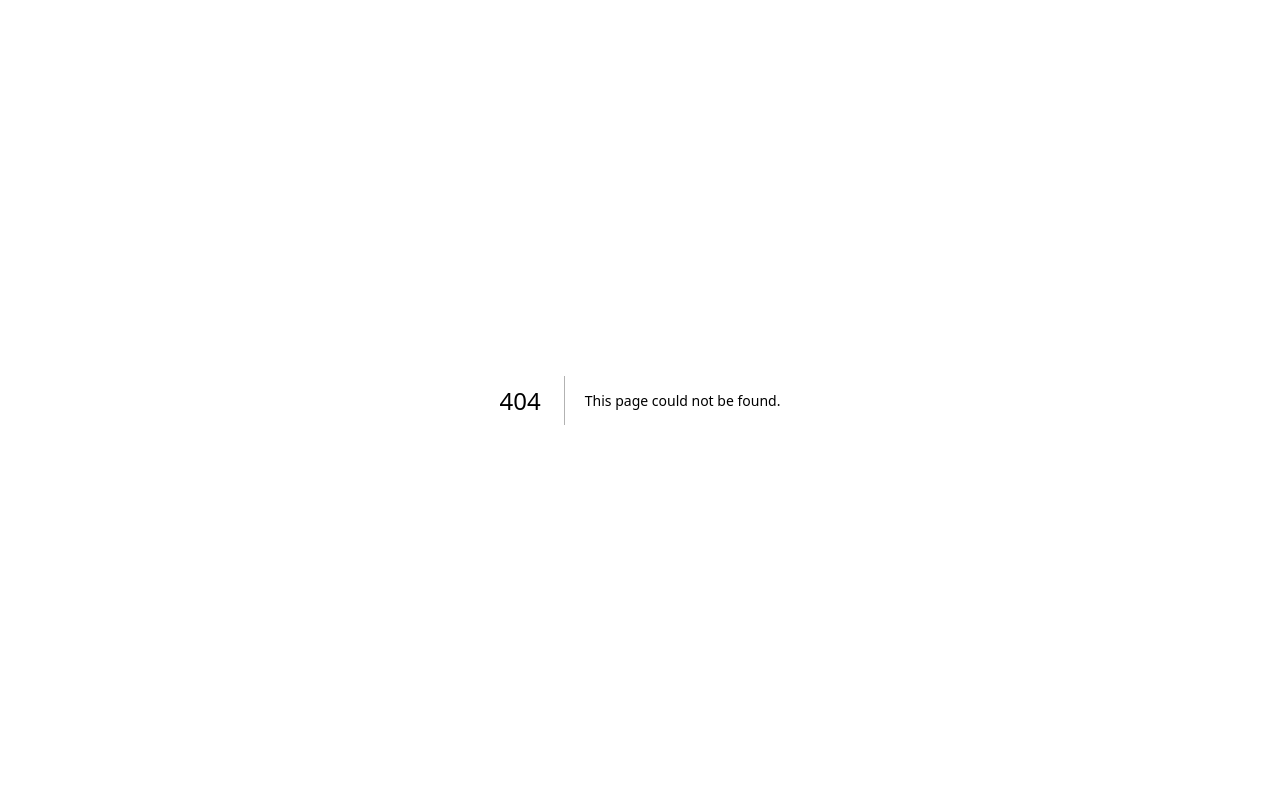
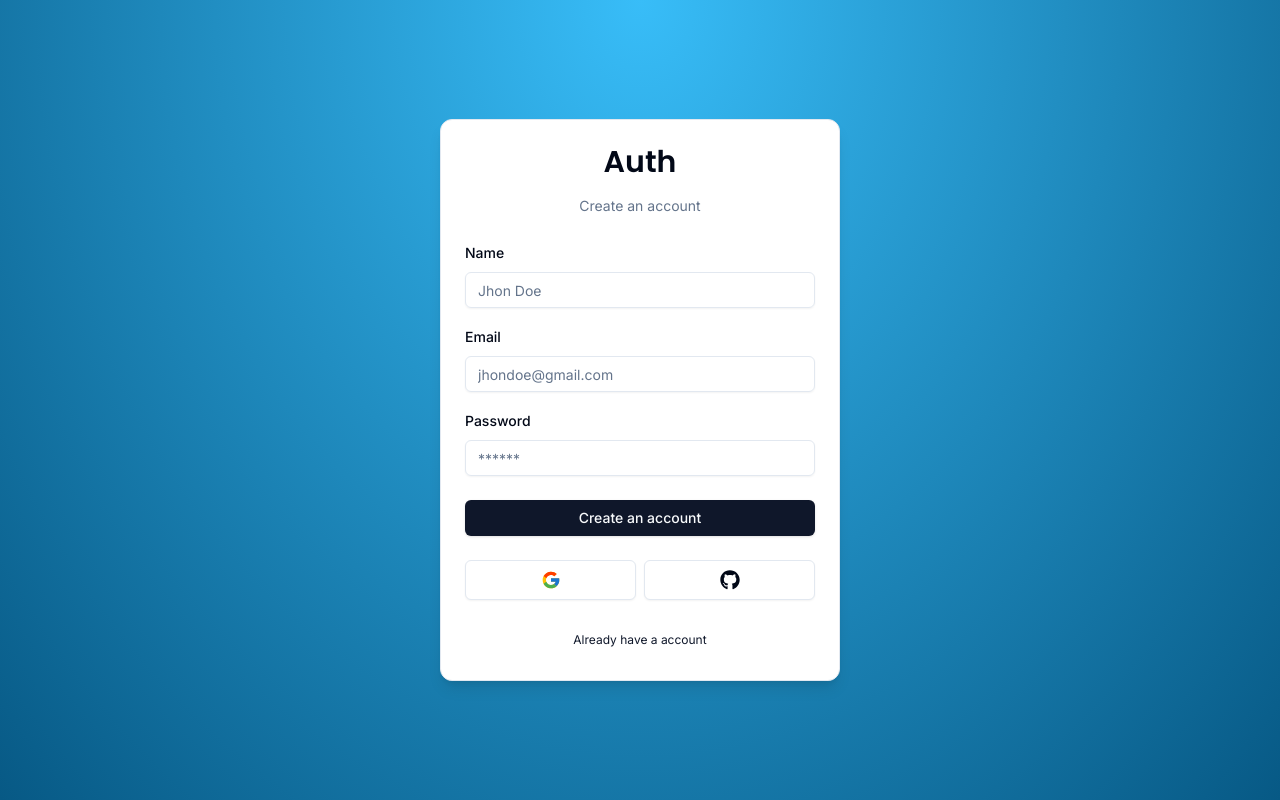
Before and after one commit to Omkar-Potphode/next-authentication, a Next.js app: page /auth/register in a window 1280 px wide. Before the commit this address had no page. Built offline with nearby package versions, Linux system fonts and the light colour scheme.

Commit message:
✨ Feat: Added Regiter page and implemented server action for register form

```diff
--- /dev/null
+++ b/actions/register.ts
@@ -0,0 +1,19 @@
+"use server";
+
+import * as z from "zod";
+import { RegisterSchema } from "@/schemas";
+
+export const register = ( values : z.infer<typeof RegisterSchema>) => {
+
+    const validatedFields = RegisterSchema.safeParse(values);
+
+    if (!validatedFields) {
+        return {
+            error : "Invalid credentials"
+        };
+    };
+
+    return {
+        success : "Registration complete. Let's get started!"
+    };
+};
--- /dev/null
+++ b/app/auth/register/page.tsx
@@ -0,0 +1,12 @@
+import { RegisterForm } from '@/components/auth/register-form';
+import React from 'react'
+
+const RegisterPage = () => {
+  return (
+    <div>
+        <RegisterForm/>
+    </div>
+  )
+}
+
+export default RegisterPage;
--- /dev/null
+++ b/components/auth/register-form.tsx
@@ -0,0 +1,132 @@
+"use client";
+
+import * as z from "zod";
+import { CardWrapper } from '@/components/auth/card-wrapper'
+import {
+    Form,
+    FormField,
+    FormControl,
+    FormItem,
+    FormMessage,
+    FormLabel,
+} from '@/components/ui/form'
+import { useForm } from 'react-hook-form'
+import { RegisterSchema } from "@/schemas";
+import { zodResolver } from "@hookform/resolvers/zod";
+import { Input } from "@/components/ui/input";
+import { Button } from "@/components/ui/button";
+import { FormError } from "@/components/form-error";
+import { FormSuccess } from "@/components/form-success";
+import { useState, useTransition } from "react";
+import { register } from "@/actions/register";
+
+export const RegisterForm = () => {
+
+    const [isPending, setTransition] = useTransition();
+    const [error, setError] = useState<string | undefined>("");
+    const [success, setSuccess] = useState<string | undefined>("");
+
+    const form = useForm<z.infer<typeof RegisterSchema>>({
+        resolver: zodResolver(RegisterSchema),
+        defaultValues:{
+            name: "",
+            email: "",
+            password: "",
+        },
+    });
+
+    const onSubmit = (values) => {
+        setSuccess("");
+        setError("");
+
+        register(values)
+        .then((data) => {
+            setSuccess(data.success);
+            setError(data.error);
+        });
+    };
+
+  return (
+    <CardWrapper
+    headerLabel='Create an account'
+    backButtonLabel='Already have a account'
+    backButtonHref='/auth/login'
+    showSocial
+    >
+        <Form {...form}>
+            <form onSubmit={form.handleSubmit(onSubmit)}
+            className="space-y-6"
+            >
+                <div className="space-y-4">
+                    <FormField
+                    control={form.control}
+                    name="name"
+                    render={({field}) => (
+                        <FormItem>
+                            <FormLabel>
+                                Name
+                            </FormLabel>
+                            <FormControl>
+                                <Input
+                                {...field}
+                                placeholder="Jhon Doe"
+                                />
+                            </FormControl>
+                            <FormMessage/>
+                        </FormItem>
+                    )}
+                    />
+
+                    <FormField
+                    control={form.control}
+                    name="email"
+                    render={({field}) => (
+                        <FormItem>
+                            <FormLabel>
+                                Email
+                            </FormLabel>
+                            <FormControl>
+                                <Input
+                                {...field}
+                                placeholder="jhondoe@gmail.com"
+                                type="email"
+                                />
+                            </FormControl>
+                            <FormMessage/>
+                        </FormItem>
+                    )}
+                    />
+
+                    <FormField
+                    control={form.control}
+                    name="password"
+                    render={({field}) => (
+                        <FormItem>
+                            <FormLabel>
+                                Password
+                            </FormLabel>
+                            <FormControl>
+                                <Input
+                                {...field}
+                                placeholder="******"
+                                type="password"
+                                />
+                            </FormControl>
+                            <FormMessage/>
+                        </FormItem>
+                    )}
+                    />
+                </div>
+                <FormError message={error}/>
+                <FormSuccess message={success}/>
+                <Button
+                className="w-full"
+                type="submit"
+                >
+                    Create an account
+                </Button>
+            </form>
+        </Form>
+    </CardWrapper>
+  )
+}
--- a/schemas/index.ts
+++ b/schemas/index.ts
@@ -1,10 +1,24 @@
 import * as z from "zod";
 
+{/*Schema for Login Form */}
 export const LoginSchema = z.object({
     email: z.string().email({
-        message: "Email is required"
+        message: "Email is required!"
     }),
     password: z.string().min(1,{
-        message: "Password is required"
+        message: "Password is required!"
     })
 })
+
+{/*Schema for Register Form */}
+export const RegisterSchema = z.object({
+    name: z.string().min(1,{
+        message: "Name is Required!"
+    }),
+    email: z.string().email({
+        message: "Email is Required!"
+    }),
+    password: z.string().min(6,{
+        message: "Password is required!"
+    })
+})
```
